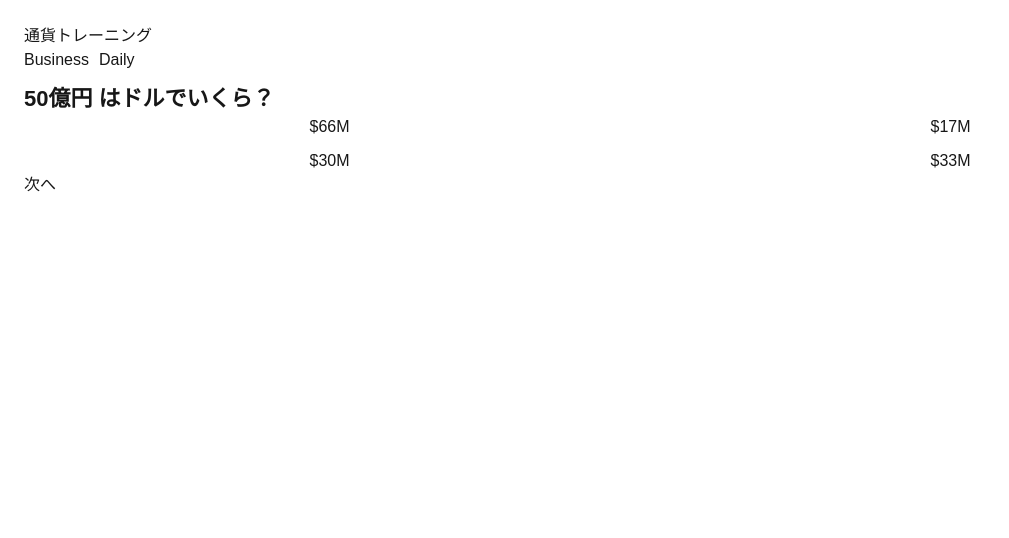
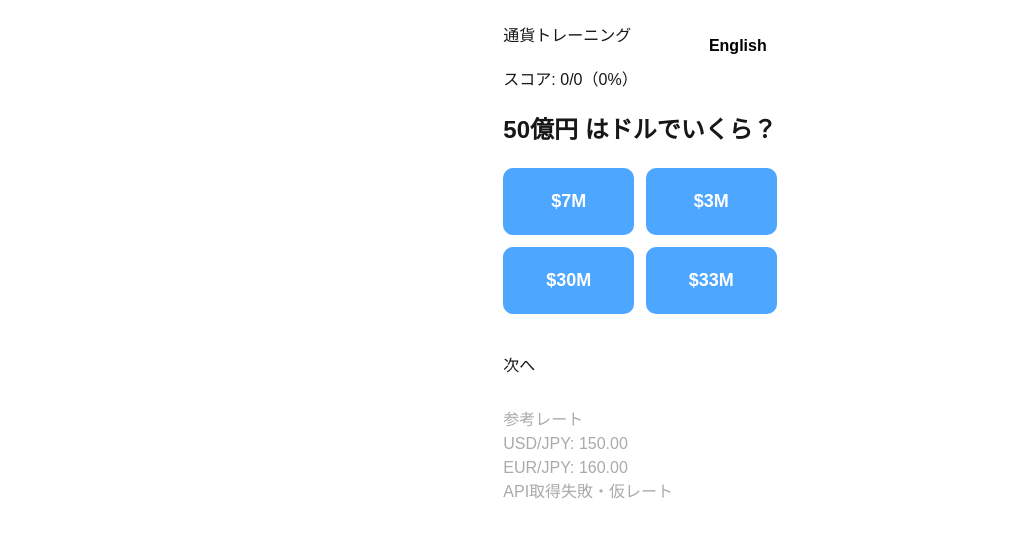
Before and after one commit to Yutaro-Okamoto/currency-training, a Next.js app: page / in a window 1280 px wide. Shown: the top 538 px of the page, without its empty margins (0-1009 px from the left). Built offline with nearby package versions, Linux system fonts and the light colour scheme; no server answers.

Commit message:
選択肢のバリエーション改善

```diff
--- a/app/page.tsx
+++ b/app/page.tsx
@@ -2,10 +2,8 @@
 import { useEffect, useState } from "react";
 
 type Lang = "ja" | "en";
-type Mode = "business" | "daily";
 type Currency = "JPY" | "USD" | "EUR";
 type Rates = { USD: number; EUR: number };
-
 type Question = {
   textJa: string;
   textEn: string;
@@ -14,28 +12,20 @@ type Question = {
   options: number[];
 };
 
-function randomFrom<T>(arr: T[]) {
-  return arr[Math.floor(Math.random() * arr.length)];
-}
-
-function shuffle<T>(arr: T[]) {
-  return [...arr].sort(() => Math.random() - 0.5);
-}
-
+function randomFrom<T>(arr: T[]) { return arr[Math.floor(Math.random() * arr.length)]; }
+function shuffle<T>(arr: T[]) { return [...arr].sort(() => Math.random() - 0.5); }
 function roundNice(num: number) {
   if (num >= 1_000_000_000) return Math.round(num / 1_000_000_000) * 1_000_000_000;
   if (num >= 1_000_000) return Math.round(num / 1_000_000) * 1_000_000;
   if (num >= 1_000) return Math.round(num / 1_000) * 1_000;
   return Math.round(num);
 }
-
 function formatJapaneseYen(value: number) {
   if (value >= 1_0000_0000_0000) return `${Math.round(value / 1_0000_0000_0000)}兆円`;
   if (value >= 1_0000_0000) return `${Math.round(value / 1_0000_0000)}億円`;
   if (value >= 1_0000) return `${Math.round(value / 1_0000)}万円`;
   return `${Math.round(value).toLocaleString()}円`;
 }
-
 function formatForeign(value: number, currency: "USD" | "EUR") {
   const symbol = currency === "USD" ? "$" : "€";
   if (value >= 1_000_000_000) return `${symbol}${Math.round(value / 1_000_000_000)}B`;
@@ -43,141 +33,55 @@ function formatForeign(value: number, currency: "USD" | "EUR") {
   if (value >= 1_000) return `${symbol}${Math.round(value / 1_000)}K`;
   return `${symbol}${Math.round(value)}`;
 }
-
 function formatAnswer(value: number, currency: Currency) {
   if (currency === "JPY") return formatJapaneseYen(value);
   return formatForeign(value, currency);
 }
-
 function generateOptions(correct: number) {
   const options = new Set<number>();
   options.add(correct);
-
   options.add(roundNice(correct * randomFrom([0.8, 0.9, 1.1, 1.2])));
-
-  const multipliers = shuffle([
-    randomFrom([0.1, 0.2, 0.5]),
-    randomFrom([2, 5, 10]),
-    randomFrom([20, 50, 100]),
-  ]);
-
-  for (const m of multipliers) {
+  for (const m of shuffle([randomFrom([0.02, 0.05, 0.1]), randomFrom([0.2, 0.3, 0.5]), randomFrom([5, 10, 20]), randomFrom([50, 100, 200])])) {
     if (options.size >= 4) break;
     options.add(Math.max(1, roundNice(correct * m)));
   }
-
   return shuffle(Array.from(options));
 }
-
-function generateQuestion(rates: Rates, mode: Mode): Question {
+function generateQuestion(rates: Rates): Question {
   const type = randomFrom(["USD_TO_JPY", "EUR_TO_JPY", "JPY_TO_USD", "JPY_TO_EUR"]);
 
-  // ===== Business mode =====
-  if (mode === "business") {
   if (type === "USD_TO_JPY") {
     const m = randomFrom([10, 50, 100]);
     const correct = roundNice(m * 1_000_000 * rates.USD);
-      return {
-        textJa: `$${m}M は日本円でいくら？`,
-        textEn: `How much is $${m}M in JPY?`,
-        correct,
-        answerCurrency: "JPY",
-        options: generateOptions(correct),
-      };
+    return { textJa: `$${m}M は日本円でいくら？`, textEn: `How much is $${m}M in JPY?`, correct, answerCurrency: "JPY", options: generateOptions(correct) };
   }
-
   if (type === "EUR_TO_JPY") {
     const m = randomFrom([10, 50, 100]);
     const correct = roundNice(m * 1_000_000 * rates.EUR);
-      return {
-        textJa: `€${m}M は日本円でいくら？`,
-        textEn: `How much is €${m}M in JPY?`,
-        correct,
-        answerCurrency: "JPY",
-        options: generateOptions(correct),
-      };
+    return { textJa: `€${m}M は日本円でいくら？`, textEn: `How much is €${m}M in JPY?`, correct, answerCurrency: "JPY", options: generateOptions(correct) };
+  }
+  if (type === "JPY_TO_USD") {
+    const oku = randomFrom([10, 50, 100, 300]);
+    const jpy = oku * 100_000_000;
+    const correct = roundNice(jpy / rates.USD);
+    return { textJa: `${formatJapaneseYen(jpy)} はドルでいくら？`, textEn: `How much is ${formatJapaneseYen(jpy)} in USD?`, correct, answerCurrency: "USD", options: generateOptions(correct) };
   }
 
   const oku = randomFrom([10, 50, 100, 300]);
   const jpy = oku * 100_000_000;
-
-    if (type === "JPY_TO_USD") {
-      const correct = roundNice(jpy / rates.USD);
-      return {
-        textJa: `${formatJapaneseYen(jpy)} はドルでいくら？`,
-        textEn: `How much is ${formatJapaneseYen(jpy)} in USD?`,
-        correct,
-        answerCurrency: "USD",
-        options: generateOptions(correct),
-      };
-    }
-
   const correct = roundNice(jpy / rates.EUR);
-    return {
-      textJa: `${formatJapaneseYen(jpy)} はユーロでいくら？`,
-      textEn: `How much is ${formatJapaneseYen(jpy)} in EUR?`,
-      correct,
-      answerCurrency: "EUR",
-      options: generateOptions(correct),
-    };
-  }
-
-  // ===== Daily mode =====
-  const yen = randomFrom([100, 300, 500, 1000, 3000, 5000, 10000, 30000, 50000, 100000, 300000, 500000]);
-
-  if (type === "JPY_TO_USD") {
-    const correct = roundNice(yen / rates.USD);
-    return {
-      textJa: `${yen.toLocaleString()}円 はドルでいくら？`,
-      textEn: `How much is ${yen} JPY in USD?`,
-      correct,
-      answerCurrency: "USD",
-      options: generateOptions(correct),
-    };
-  }
-
-  if (type === "JPY_TO_EUR") {
-    const correct = roundNice(yen / rates.EUR);
-    return {
-      textJa: `${yen.toLocaleString()}円 はユーロでいくら？`,
-      textEn: `How much is ${yen} JPY in EUR?`,
-      correct,
-      answerCurrency: "EUR",
-      options: generateOptions(correct),
-    };
-  }
-
-  // 外貨 → 円
-  const foreign = randomFrom([1, 5, 10, 20, 50, 100, 200]);
-
-  if (type === "USD_TO_JPY") {
-    const correct = roundNice(foreign * rates.USD);
-    return {
-      textJa: `$${foreign} は日本円でいくら？`,
-      textEn: `How much is $${foreign} in JPY?`,
-      correct,
-      answerCurrency: "JPY",
-      options: generateOptions(correct),
-    };
-  }
-
-  const correct = roundNice(foreign * rates.EUR);
-  return {
-    textJa: `€${foreign} は日本円でいくら？`,
-    textEn: `How much is €${foreign} in JPY?`,
-    correct,
-    answerCurrency: "JPY",
-    options: generateOptions(correct),
-  };
+  return { textJa: `${formatJapaneseYen(jpy)} はユーロでいくら？`, textEn: `How much is ${formatJapaneseYen(jpy)} in EUR?`, correct, answerCurrency: "EUR", options: generateOptions(correct) };
 }
 
 export default function Home() {
   const [lang, setLang] = useState<Lang>("ja");
-  const [mode, setMode] = useState<Mode>("business");
   const [rates, setRates] = useState<Rates | null>(null);
+  const [rateDate, setRateDate] = useState("");
   const [question, setQuestion] = useState<Question | null>(null);
   const [selected, setSelected] = useState<number | null>(null);
   const [result, setResult] = useState("");
+  const [correctCount, setCorrectCount] = useState(0);
+  const [totalCount, setTotalCount] = useState(0);
 
   useEffect(() => {
     async function fetchRates() {
@@ -191,67 +95,83 @@ export default function Home() {
 
         setRates({
   USD: usd[0].rate,
-          EUR: eur[0].rate,
+  EUR: eur[0].rate
 });
+setRateDate(usd[0].date);
+        setRateDate(usd.date || "");
       } catch {
         setRates({ USD: 150, EUR: 160 });
+        setRateDate("API取得失敗・仮レート");
       }
     }
     fetchRates();
   }, []);
 
   useEffect(() => {
-    if (rates) setQuestion(generateQuestion(rates, mode));
-  }, [rates, mode]);
+    if (rates) setQuestion(generateQuestion(rates));
+  }, [rates]);
 
-  if (!rates || !question) return <p>Loading...</p>;
+  if (!rates || !question) return <p style={{ padding: 20 }}>Loading...</p>;
+
+  const accuracy = totalCount === 0 ? 0 : Math.round((correctCount / totalCount) * 100);
 
   function selectAnswer(v: number) {
-    if (selected !== null) return;
+    if (selected !== null || !question) return;
     setSelected(v);
+    setTotalCount(totalCount + 1);
     if (v === question.correct) {
+      setCorrectCount(correctCount + 1);
       setResult(lang === "ja" ? "正解！" : "Correct!");
     } else {
-      setResult(
-        (lang === "ja" ? "不正解！正解は " : "Wrong! ") +
-          formatAnswer(question.correct, question.answerCurrency)
-      );
+      setResult((lang === "ja" ? "不正解！正解は " : "Wrong! Correct answer: ") + formatAnswer(question.correct, question.answerCurrency));
     }
   }
 
   function next() {
-    setQuestion(generateQuestion(rates, mode));
+    setQuestion(generateQuestion(rates));
     setSelected(null);
     setResult("");
   }
 
   return (
-    <main style={{ padding: 24 }}>
-      <h1>通貨トレーニング</h1>
-
-      {/* モード切替 */}
-      <div style={{ marginBottom: 10 }}>
-        <button onClick={() => setMode("business")}>Business</button>
-        <button onClick={() => setMode("daily")} style={{ marginLeft: 10 }}>
-          Daily
+    <main style={{ padding: 24, maxWidth: 520, margin: "0 auto" }}>
+      <div style={{ display: "flex", justifyContent: "space-between" }}>
+        <h1>{lang === "ja" ? "通貨トレーニング" : "Currency Training"}</h1>
+        <button onClick={() => setLang(lang === "ja" ? "en" : "ja")} style={{ background: "white", color: "black", fontWeight: "bold", padding: 10, borderRadius: 8 }}>
+          {lang === "ja" ? "English" : "日本語"}
         </button>
       </div>
 
-      <p style={{ fontSize: 22, fontWeight: "bold" }}>
-        {question.textJa}
+      <p>{lang === "ja" ? "スコア" : "Score"}: {correctCount}/{totalCount}（{accuracy}%）</p>
+
+      <p style={{ fontSize: 24, fontWeight: "bold", marginTop: 20 }}>
+        {lang === "ja" ? question.textJa : question.textEn}
       </p>
 
-      <div style={{ display: "grid", gridTemplateColumns: "1fr 1fr", gap: 10 }}>
-        {question.options.map((opt) => (
-          <button key={opt} onClick={() => selectAnswer(opt)}>
+      <div style={{ display: "grid", gridTemplateColumns: "1fr 1fr", gap: 12, marginTop: 20 }}>
+        {question.options.map((opt) => {
+          let bg = "#4da6ff";
+          if (selected !== null) {
+            if (opt === question.correct) bg = "#4caf50";
+            else if (opt === selected) bg = "#f44336";
+          }
+          return (
+            <button key={opt} onClick={() => selectAnswer(opt)} style={{ padding: 20, fontSize: 18, fontWeight: "bold", color: "white", background: bg, borderRadius: 10 }}>
               {formatAnswer(opt, question.answerCurrency)}
             </button>
-        ))}
+          );
+        })}
       </div>
 
-      <p>{result}</p>
+      <p style={{ marginTop: 20 }}>{result}</p>
+      <button onClick={next} style={{ marginTop: 20 }}>{lang === "ja" ? "次へ" : "Next"}</button>
 
-      <button onClick={next}>次へ</button>
+      <div style={{ marginTop: 30, color: "#aaa" }}>
+        <p>{lang === "ja" ? "参考レート" : "Reference rates"}</p>
+        <p>USD/JPY: {rates.USD.toFixed(2)}</p>
+        <p>EUR/JPY: {rates.EUR.toFixed(2)}</p>
+        <p>{rateDate}</p>
+      </div>
     </main>
   );
 }
```
Lines whose indentation alone changed are shown as unchanged.
